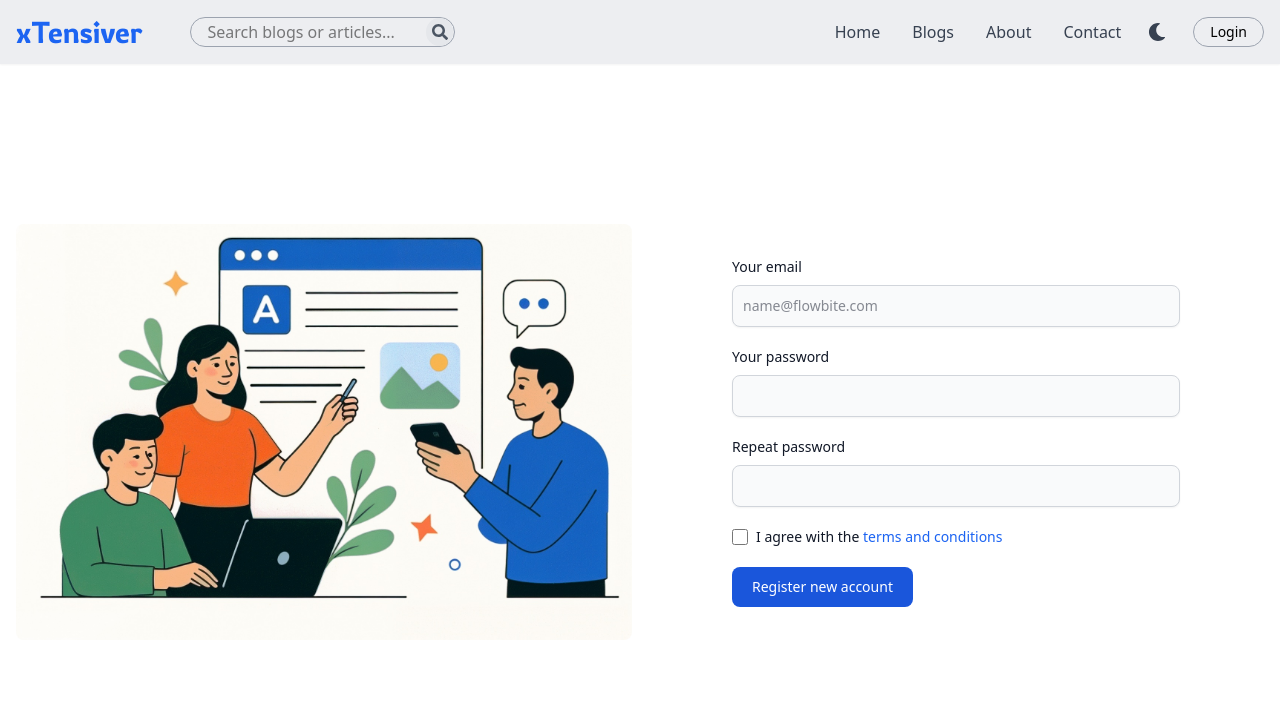
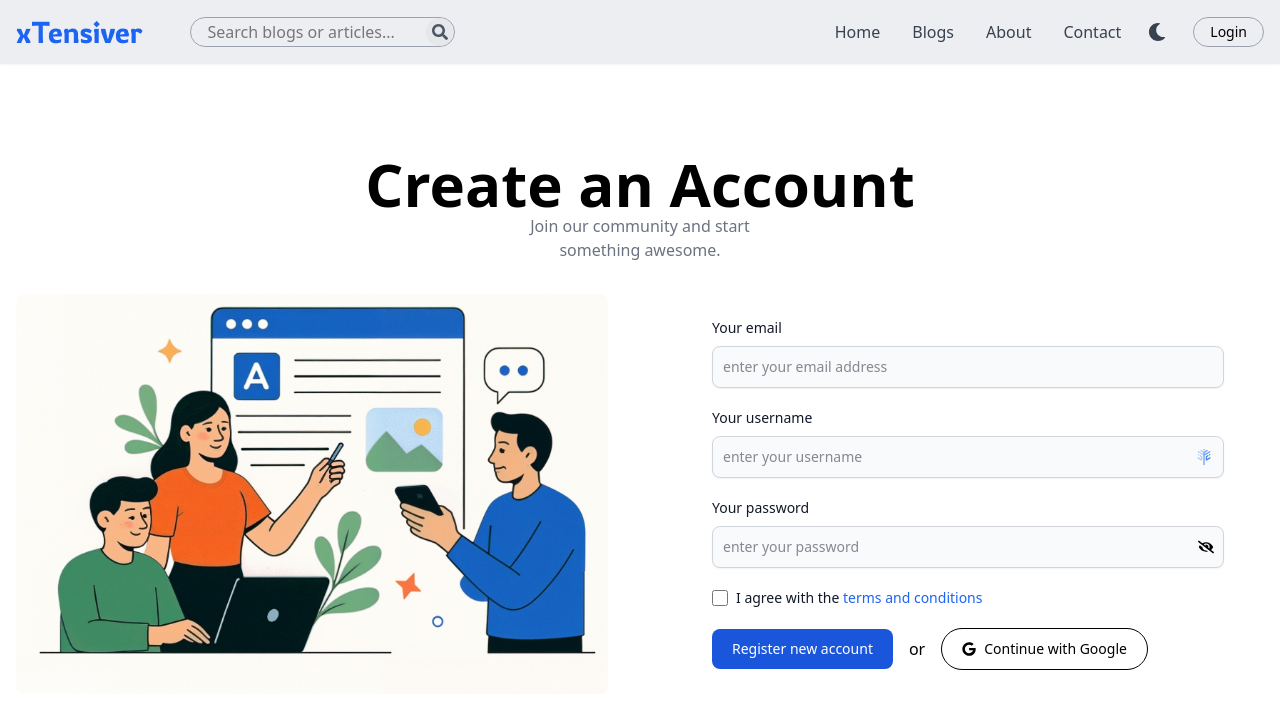
Before and after one commit to mdrakibur179/xtensiver, a React (Vite) app in the folder client/: page /sign-up in a window 1280 px wide. Shown: the top 728 px of the page. Built offline with nearby package versions, Linux system fonts and the light colour scheme.

Commit message:
added some functionality

```diff
--- a/client/src/components/Header.jsx
+++ b/client/src/components/Header.jsx
@@ -193,7 +193,7 @@ const Header = () => {
                 animate="visible"
                 exit="hidden"
                 variants={mobileMenuVariants}
-                className={`fixed md:hidden inset-0 pt-20 left-22 top-0 bottom-0 min-h-screen z-40 bg-gray-200/90 dark:bg-gray-950/60 backdrop-blur-lg p-6 overflow-y-auto`}
+                className={`fixed md:hidden inset-0 pt-20 left-22 top-0 bottom-0 min-h-screen z-40 bg-gray-200 dark:bg-gray-950 backdrop-blur-lg p-6 overflow-y-auto`}
               >
                 {/* Menu Links */}
                 <nav className="flex flex-col space-y-4">
--- a/client/src/pages/Signup.jsx
+++ b/client/src/pages/Signup.jsx
@@ -1,72 +1,117 @@
 import illustration from "../assets/sign-up_page.jpg";
+import ai from "../assets/ai-platform.svg";
+import { FaEye, FaEyeSlash, FaGoogle } from "react-icons/fa";
+import { useState } from "react";
 
 const Signup = () => {
+  const [showPassword, setShowPassword] = useState(false);
+  const [email, setEmail] = useState("");
+
+  function handleSubmit(e) {
+    e.preventDefault();
+
+    console.log(email);
+  }
+
   return (
-    <div className="min-h-screen grid place-content-center dark:bg-teal-950 pt-16 text-black transition-all ease-in-out duration-300 dark:text-white">
-      <div className="grid gap-4 grid-cols-1 lg:grid-cols-2 container p-4 mx-auto h-[100%] place-content-center">
+    <div className="min-h-screen max-w-screen grid place-content-center pt-16 dark:bg-teal-950  text-black transition-all ease-in-out duration-300 dark:text-white">
+      {/* Sign-up Text */}
+      <div className="text-center mb-4 mt-8 lg:mt-0">
+        <h2 className="text-3xl md:text-4xl lg:text-6xl font-semibold dark:text-white">
+          Create an Account
+        </h2>
+        <h3 className="text-gray-500 dark:text-gray-400 max-w-[16rem] mx-auto">
+          Join our community and start something awesome.
+        </h3>
+      </div>
+
+      <div className="grid justify-center h-full gap-8 md:gap-16 grid-cols-1 lg:grid-cols-2 container p-4">
         <img
-          className="rounded-[8px] order-2 lg:order-1 mx-auto max-w-sm md:max-w-md lg:max-w-full"
+          className="rounded-[8px] order-2 lg:order-1 mx-auto self-center max-w-full md:max-w-md lg:max-w-full"
           src={illustration}
           alt="illustration"
         />
 
-        <div className="flex h-[100%] items-center order-1 lg:order-2">
-          <form className="min-w-md mx-auto">
+        <div className="flex h-full items-center order-1 lg:order-2">
+          <form className="w-full lg:max-w-lg mx-auto" onSubmit={handleSubmit}>
             <div className="mb-5">
               <label
-                for="email"
+                htmlFor="email"
                 className="block mb-2 text-sm font-medium text-gray-900 dark:text-white"
               >
                 Your email
               </label>
               <input
+                value={email}
+                onChange={(e) => setEmail(e.target.value)}
                 type="email"
                 id="email"
                 className="shadow-xs bg-gray-50 border border-gray-300 text-gray-900 text-sm rounded-lg focus:ring-blue-500 focus:border-blue-500 block w-full p-2.5 dark:bg-gray-700 dark:border-gray-600 dark:placeholder-gray-400 dark:text-white dark:focus:ring-blue-500 dark:focus:border-blue-500 dark:shadow-xs-light"
-                placeholder="name@flowbite.com"
+                placeholder="enter your email address"
+                autoComplete="email"
                 required
               />
             </div>
+
             <div className="mb-5">
               <label
-                for="password"
+                htmlFor="user-name"
+                className="block mb-2 text-sm font-medium text-gray-900 dark:text-white"
+              >
+                Your username
+              </label>
+              <div className="relative">
+                <input
+                  type="text"
+                  id="user-name"
+                  className="shadow-xs bg-gray-50 border border-gray-300 text-gray-900 text-sm rounded-lg focus:ring-blue-500 focus:border-blue-500 block w-full p-2.5 dark:bg-gray-700 dark:border-gray-600 dark:placeholder-gray-400 dark:text-white dark:focus:ring-blue-500 dark:focus:border-blue-500 dark:shadow-xs-light"
+                  placeholder="enter your username"
+                  required
+                />
+                <button className="absolute right-2.5 cursor-pointer top-1/2 transform -translate-y-1/2">
+                  <img src={ai} className="w-5 h-5" alt="ai" />
+                </button>
+              </div>
+            </div>
+
+            <div className="mb-5">
+              <label
+                htmlFor="password"
                 className="block mb-2 text-sm font-medium text-gray-900 dark:text-white"
               >
                 Your password
               </label>
+              <div className="relative">
                 <input
-                type="password"
+                  type={showPassword ? "text" : "password"}
                   id="password"
+                  placeholder="enter your password"
                   className="shadow-xs bg-gray-50 border border-gray-300 text-gray-900 text-sm rounded-lg focus:ring-blue-500 focus:border-blue-500 block w-full p-2.5 dark:bg-gray-700 dark:border-gray-600 dark:placeholder-gray-400 dark:text-white dark:focus:ring-blue-500 dark:focus:border-blue-500 dark:shadow-xs-light"
+                  autoComplete="new-password"
                   required
                 />
+                <button
+                  type="button"
+                  onClick={() => setShowPassword(!showPassword)}
+                  className="absolute right-2.5 cursor-pointer top-1/2 transform -translate-y-1/2"
+                >
+                  {showPassword ? <FaEye /> : <FaEyeSlash />}
+                </button>
               </div>
-            <div className="mb-5">
-              <label
-                for="repeat-password"
-                className="block mb-2 text-sm font-medium text-gray-900 dark:text-white"
-              >
-                Repeat password
-              </label>
-              <input
-                type="password"
-                id="repeat-password"
-                className="shadow-xs bg-gray-50 border border-gray-300 text-gray-900 text-sm rounded-lg focus:ring-blue-500 focus:border-blue-500 block w-full p-2.5 dark:bg-gray-700 dark:border-gray-600 dark:placeholder-gray-400 dark:text-white dark:focus:ring-blue-500 dark:focus:border-blue-500 dark:shadow-xs-light"
-                required
-              />
             </div>
+
             <div className="flex items-start mb-5">
               <div className="flex items-center h-5">
                 <input
                   id="terms"
                   type="checkbox"
                   value=""
-                  className="w-4 h-4 border border-gray-300 rounded-sm bg-gray-50 focus:ring-3 focus:ring-blue-300 dark:bg-gray-700 dark:border-gray-600 dark:focus:ring-blue-600 dark:ring-offset-gray-800 dark:focus:ring-offset-gray-800"
+                  className="w-4 h-4 border border-gray-300 rounded-sm bg-gray-50 cursor-pointer dark:bg-gray-700 dark:border-gray-600 dark:focus:ring-blue-600 dark:ring-offset-gray-800 dark:focus:ring-offset-gray-800"
                   required
                 />
               </div>
               <label
-                for="terms"
+                htmlFor="terms"
                 className="ms-2 text-sm font-medium text-gray-900 dark:text-gray-300"
               >
                 I agree with the{" "}
@@ -78,12 +123,22 @@ const Signup = () => {
                 </a>
               </label>
             </div>
+
+            <div className="flex items-center gap-1 flex-col md:flex-row md:gap-4">
               <button
                 type="submit"
                 className="text-white bg-blue-700 hover:bg-blue-800 focus:ring-4 focus:outline-none focus:ring-blue-300 font-medium rounded-lg text-sm px-5 py-2.5 text-center dark:bg-blue-600 dark:hover:bg-blue-700 dark:focus:ring-blue-800"
               >
                 Register new account
               </button>
+
+              <span>or</span>
+
+              <button className="text-black dark:text-white flex items-center gap-2 cursor-pointer rounded-full border border-black dark:border-white hover:bg-gray-100 dark:hover:bg-gray-800 focus:outline-none focus:ring-2 focus:ring-blue-300 font-medium text-sm px-5 py-2.5 text-center transition-colors">
+                <FaGoogle />
+                Continue with Google
+              </button>
+            </div>
           </form>
         </div>
       </div>
```
Also changed, not shown: client/src/assets/ai-platform.svg (added). Lines whose indentation alone changed are shown as unchanged.
